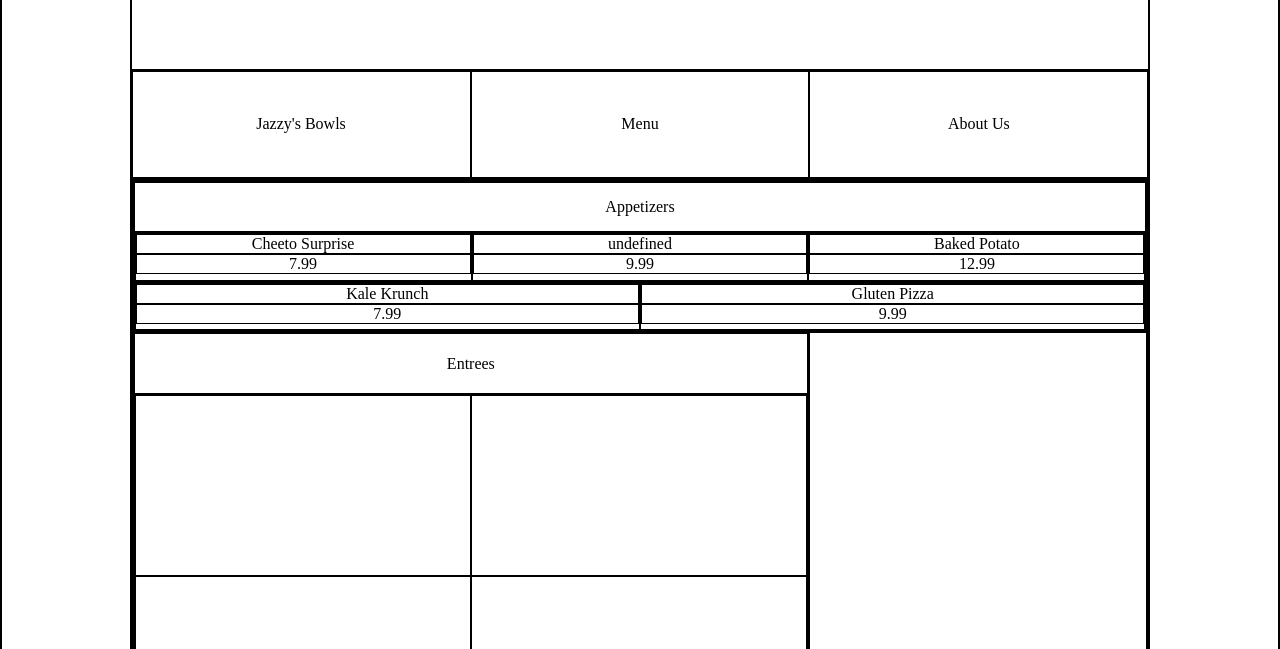
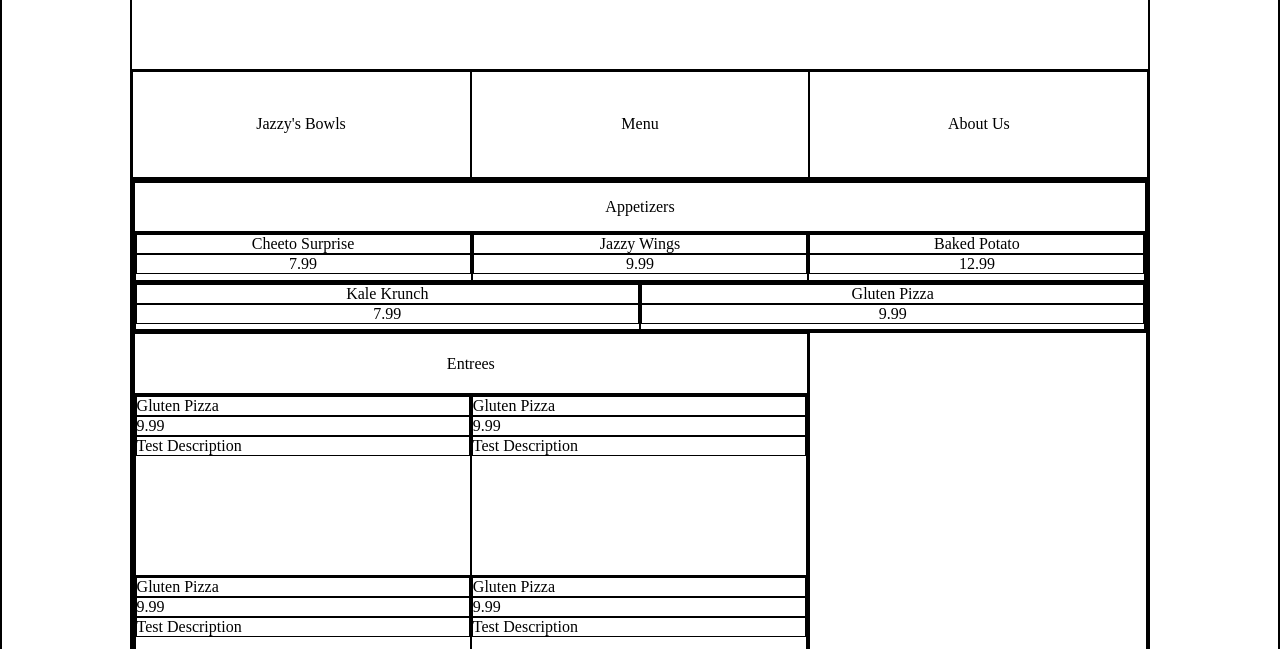
Before and after one commit to RTSolutionsLarry/odinRestaurantPage, a website built with webpack: page src/template.html in a window 1280 px wide. Both pictures are taken after a click on the element "Menu". Shown: the part 151-800 px from the top of the page. Built offline with nearby package versions, Linux system fonts and the light colour scheme.

Commit message:
Enhance menu display by adding descriptions to menu items and refining layout styles

```diff
--- a/src/menu.js
+++ b/src/menu.js
@@ -10,33 +10,80 @@ const displayMenu = () => {
         {
             name: 'Cheeto Surprise',
             price: '7.99',
-            type: 'appetizer'
+            type: 'appetizer',
+            description: 'Test Description'
         },
         {
-            Name: 'Jazzy Wings',
+            name: 'Jazzy Wings',
             price: '9.99',
-            type: 'appetizer'
+            type: 'appetizer',
+            description: 'Test Description'
         },
         {
             name: 'Baked Potato',
             price: '12.99',
-            type: 'appetizer'
+            type: 'appetizer',
+            description: 'Test Description'
         },
         {
             name: 'Kale Krunch',
             price: '7.99',
-            type: 'appetizer'
+            type: 'appetizer',
+            description: 'Test Description'
         },
         {
             name: 'Gluten Pizza',
             price: '9.99',
-            type: 'appetizer'
-        }
+            type: 'appetizer',
+            description: 'Test Description'
+        },
+        {
+            name: 'Gluten Pizza',
+            price: '9.99',
+            type: 'entree',
+            description: 'Test Description'
+        },
+        {
+            name: 'Gluten Pizza',
+            price: '9.99',
+            type: 'entree',
+            description: 'Test Description'
+        },
+        {
+            name: 'Gluten Pizza',
+            price: '9.99',
+            type: 'entree',
+            description: 'Test Description'
+        },
+        {
+            name: 'Gluten Pizza',
+            price: '9.99',
+            type: 'entree',
+            description: 'Test Description'
+        },
+        {
+            name: 'Gluten Pizza',
+            price: '9.99',
+            type: 'entree',
+            description: 'Test Description'
+        },
+        {
+            name: 'Gluten Pizza',
+            price: '9.99',
+            type: 'entree',
+            description: 'Test Description'
+        },
     ];
 
-    const appetizerItems = menuItems.filter((item) => item.type = 'appetizer');
+    const appetizerItems = menuItems.filter(item => {
+        return item.type === 'appetizer';
+    });
     const appetizerItemsElements = [];
-    const entreeItems = menuItems.filter((item) => item.type = 'entree');
+    const entreeItems = menuItems.filter(item => {
+        return item.type === 'entree';
+    });
+    console.log(entreeItems);
+
     const entreeItemsElements = [];
     const drinkItems = menuItems.filter((item) => item.type = 'drink');
     const drinkItemsElements = [];
@@ -66,13 +113,13 @@ const displayMenu = () => {
         const appetizerItem = document.createElement('div');
         appetizerItem.classList.add('appetizerItem')
         appetizerBottom.appendChild(appetizerItem);
-        appetizerItemsElements.push(appetizerItem)
+        appetizerItemsElements.push(appetizerItem);
     }
 
     let appetizerItemIndex = 0;
     for (let element of appetizerItemsElements) {
-        const appetizerName = document.createElement('p');
-        const appetizerPrice = document.createElement('p');
+        const appetizerName = document.createElement('div');
+        const appetizerPrice = document.createElement('div');
         appetizerName.classList.add('appetizerName');
         appetizerName.innerText = appetizerItems[appetizerItemIndex].name;
         appetizerPrice.classList.add('appetizerPrice');
@@ -100,10 +147,32 @@ const displayMenu = () => {
     const drinkContainer = document.createElement('div');
     drinkContainer.classList.add('menuSection')
 
-    for (let x = 0; x < 6; x++) {
+    for (let i = 0; i < 6 ; i++) {
         const entreeItem = document.createElement('div');
+        entreeItem.classList.add('entreeItem');
+        entreeSection.appendChild(entreeItem);
+        entreeItemsElements.push(entreeItem);
+    }
 
-        entreeSection.appendChild(entreeItem);
+    let entreeItemIndex = 0;
+    for (let element of entreeItemsElements) {
+
+        const entreeName = document.createElement('div');
+        entreeName.classList.add('entreeName');
+        entreeName.innerText = entreeItems[entreeItemIndex].name;
+
+        const entreePrice = document.createElement('div');
+        entreePrice.classList.add('entreePrice');
+        entreePrice.innerText = entreeItems[entreeItemIndex].price;
+
+        const entreeDescription = document.createElement('div');
+        entreeDescription.classList.add('entreeDescription');
+        entreeDescription.innerText = entreeItems[entreeItemIndex].description;
+
+        element.appendChild(entreeName);
+        element.appendChild(entreePrice);
+        element.appendChild(entreeDescription);
+        entreeItemIndex++;
     }
 
     mainContent.appendChild(menuContainer);
--- a/src/styles.css
+++ b/src/styles.css
@@ -67,13 +67,19 @@ body {
 .appetizerTop {
     display: grid;
     grid-template-columns: 1fr 1fr 1fr;
+    grid-template-rows: 1fr;
     text-align: center;
+    height: 100%;
 }
 
 .appetizerBottom {
     display: grid;
     grid-template-columns: 1fr 1fr;
     text-align: center;
+}
+
+.appetizerItem {
+    height: 100%;
 }
 
 .entree {
```
